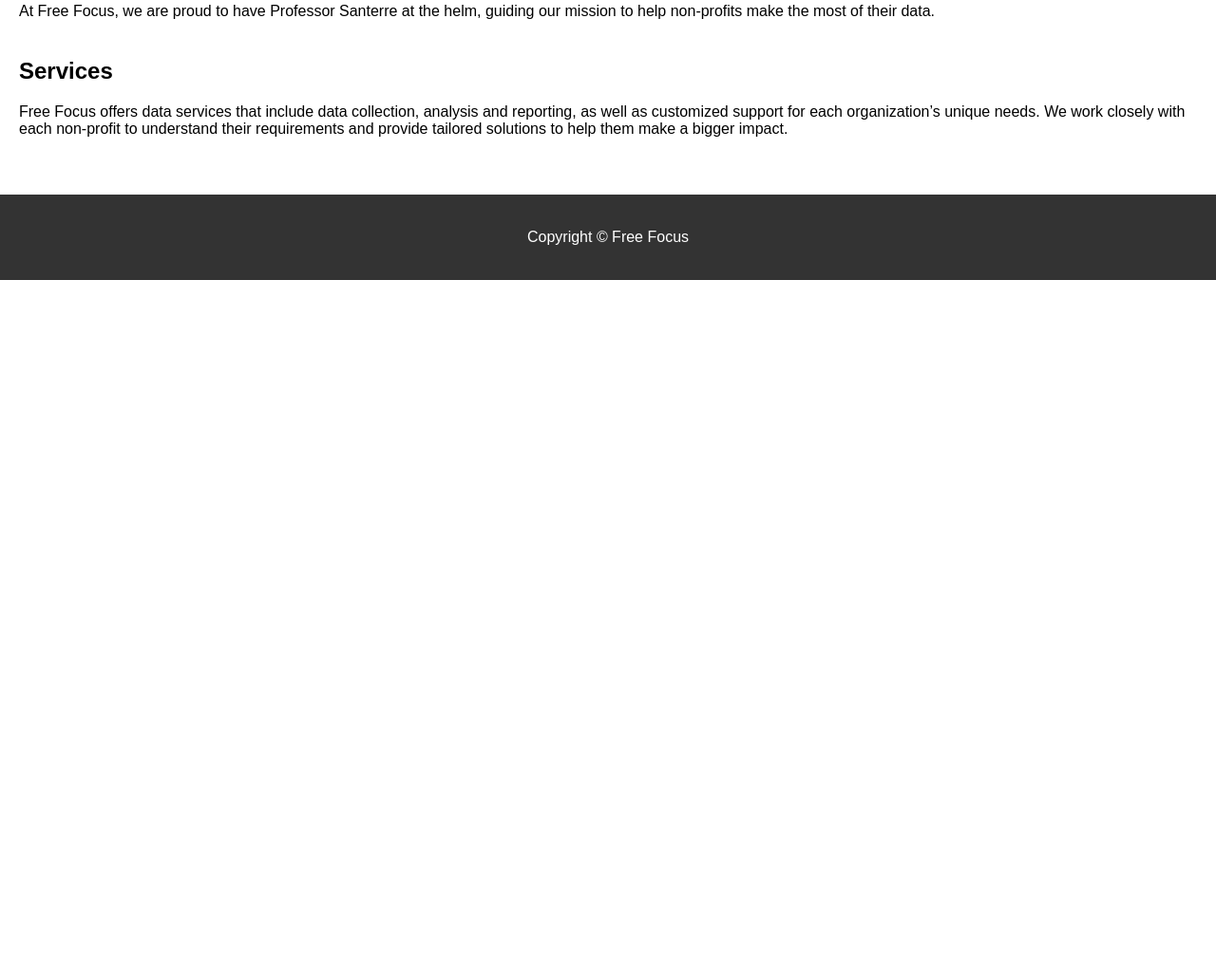
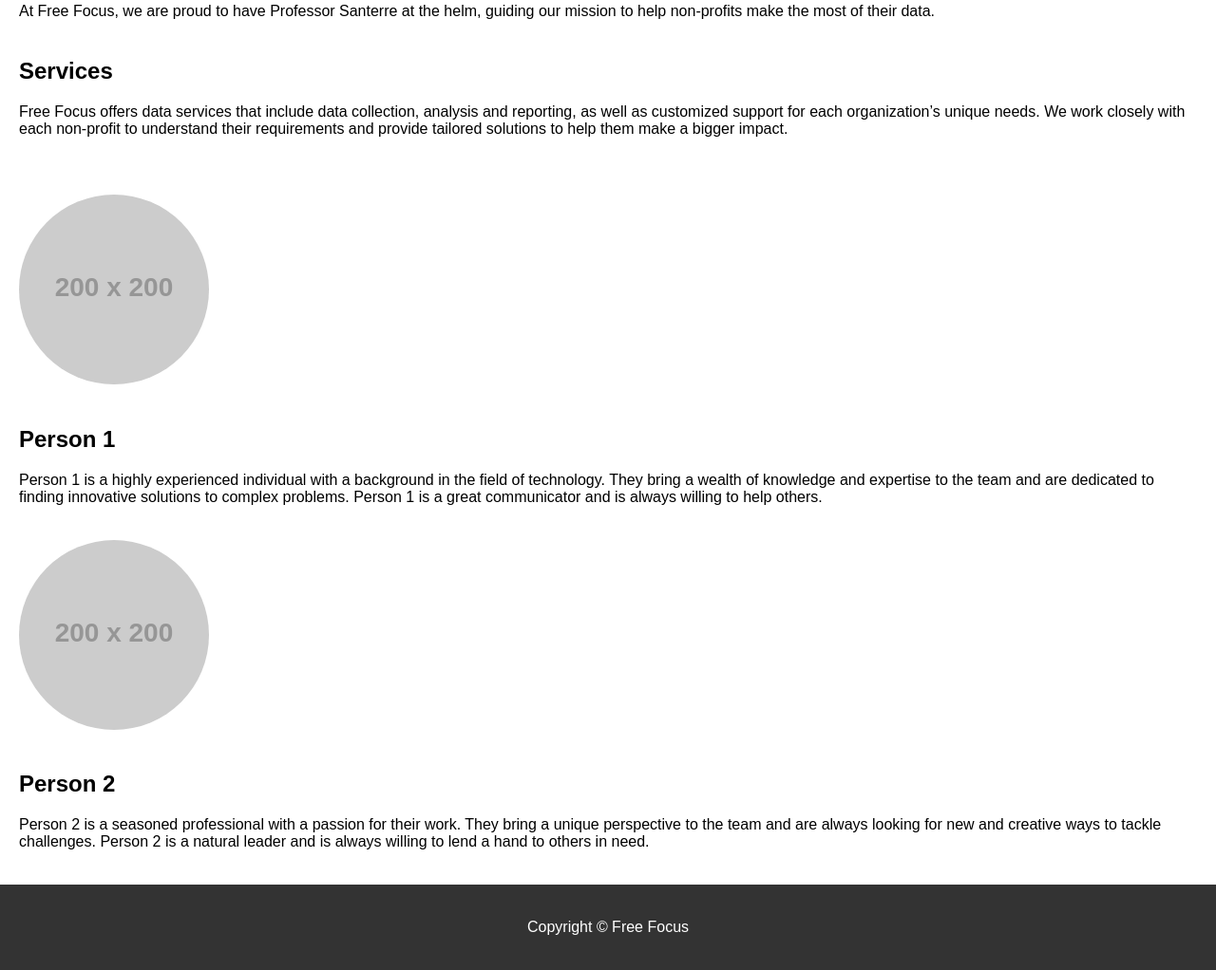
Before and after one commit to johnsanterre/FreeFocus, a plain HTML site: page index.html in a window 1280 px wide. Shown: the part 492-1514 px from the top of the page at 95% size. Before the commit the page ends 800 px from the top, so only its background shows below. Drawn offline with Linux system fonts and the light colour scheme; placeholder pictures from the web are drawn by us.

Commit message:
Update index.html

```diff
--- a/index.html
+++ b/index.html
@@ -34,6 +34,21 @@
       <p>Free Focus offers data services that include data collection, analysis and reporting, as well as customized support for each organization’s unique needs. We work closely with each non-profit to understand their requirements and provide tailored solutions to help them make a bigger impact.</p>
     </section>
 
+   <div class="container">
+    <div class="card">
+      <img src="https://via.placeholder.com/200x200" alt="Person 1">
+      <h2>Person 1</h2>
+      <p>Person 1 is a highly experienced individual with a background in the field of technology. They bring a wealth of knowledge and expertise to the team and are dedicated to finding innovative solutions to complex problems. Person 1 is a great communicator and is always willing to help others. </p>
+    </div>
+    <div class="card">
+      <img src="https://via.placeholder.com/200x200" alt="Person 2">
+      <h2>Person 2</h2>
+      <p>Person 2 is a seasoned professional with a passion for their work. They bring a unique perspective to the team and are always looking for new and creative ways to tackle challenges. Person 2 is a natural leader and is always willing to lend a hand to others in need. </p>
+    </div>
+  </div>
+
+
+
   </main>
   <footer>
     <p>Copyright © Free Focus</p>
```
